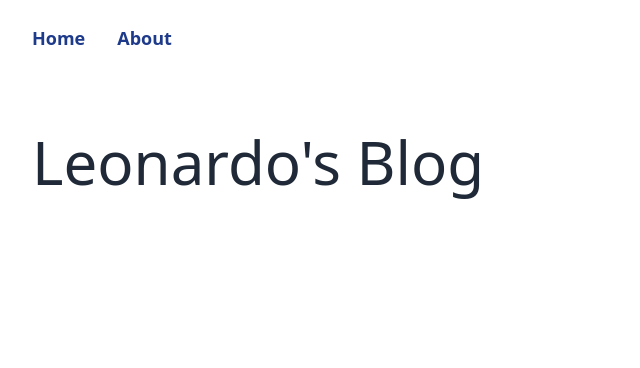
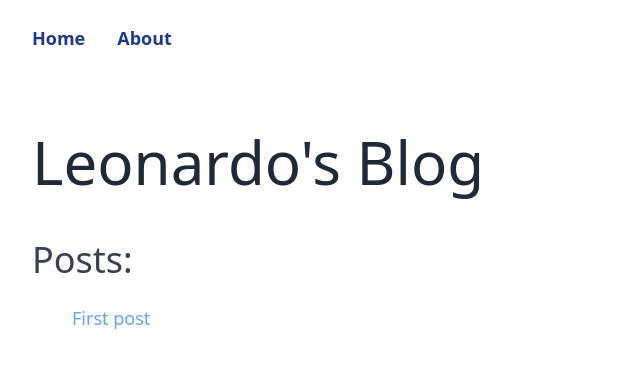
Before and after one commit to leonardo-cabral67/simple-blog, a Next.js app: page / in a window 1280 px wide. Shown: the top 368 px of the page, without its empty margins (0-640 px from the left). Built offline with nearby package versions, Linux system fonts and the light colour scheme.

Commit message:
feat: list of posts

```diff
--- a/pages/index.js
+++ b/pages/index.js
@@ -1,4 +1,5 @@
 import Head from "next/head";
+import Link from "next/link";
 
 export default function Home() {
     return (
@@ -8,7 +9,15 @@ export default function Home() {
                 <title>Blog</title>
             </Head>
             <main className="ml-8">
-                <h1 className="text-6xl text-gray-800">Leonardo's Blog</h1>
+                <h1 className="text-6xl text-gray-800 mb-12">Leonardo's Blog</h1>
+                <h2 className="text-4xl text-gray-700 mb-6">
+                    Posts:
+                </h2>
+                <ul className="ml-10">
+                    <li className="text-lg text-blue-400">
+                        <Link href="/posts/first-post">First post</Link>
+                    </li>
+                </ul>
             </main>
         </>
     )
```
